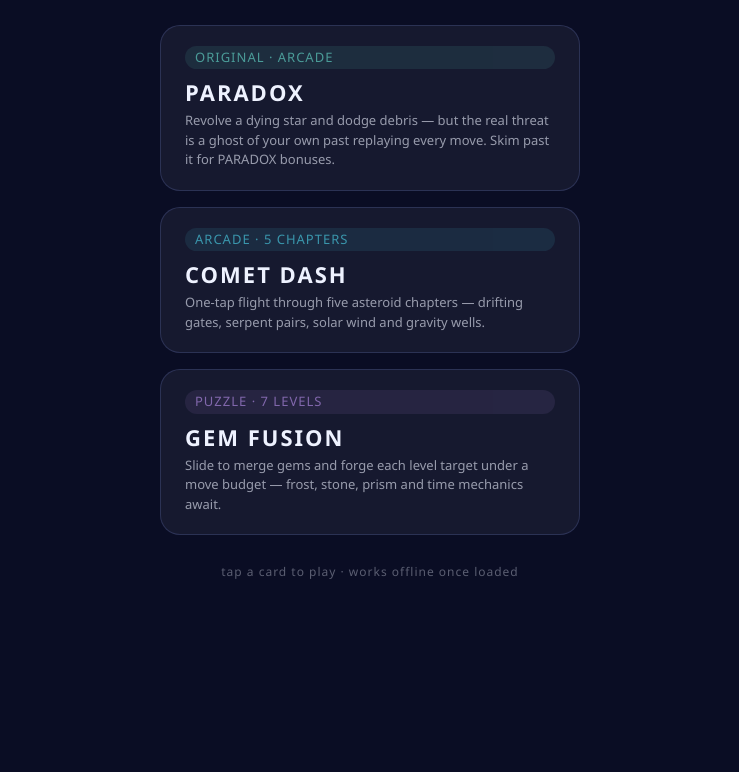
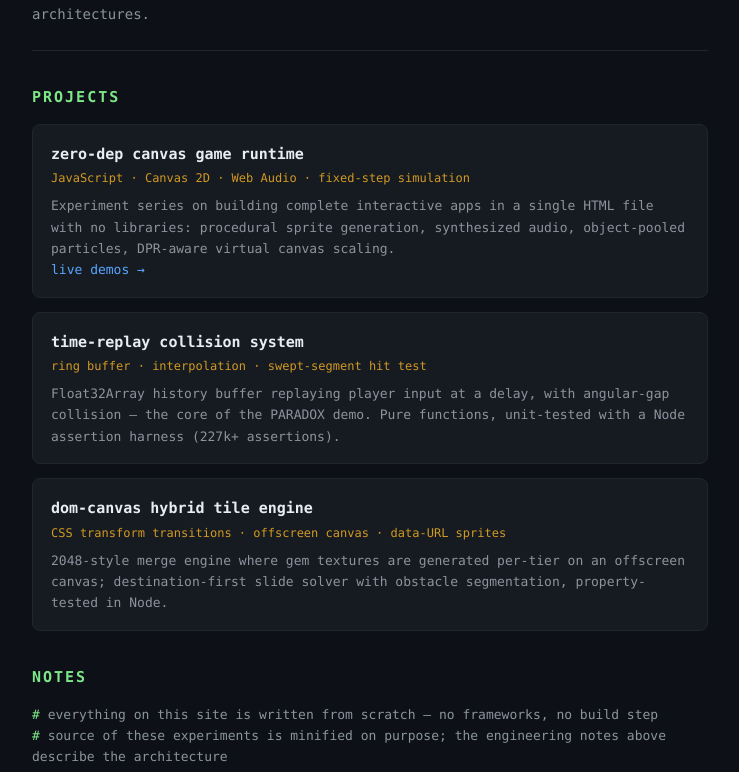
Before and after one commit to dustfree999/dustfree999.github.io, a plain HTML site: page index.html in a window 1280 px wide. Shown: the part 150-922 px from the top of the page, without its empty margins (270-1009 px from the left). Before the commit the page ends 800 px from the top, so only its background shows below. Drawn offline with Linux system fonts and the light colour scheme.

Commit message:
developer portfolio

```diff
--- a/index.html
+++ b/index.html
@@ -2,56 +2,61 @@
 <html lang="en">
 <head>
 <meta charset="UTF-8">
-<meta name="viewport" content="width=device-width, initial-scale=1, viewport-fit=cover">
-<title>Dustfree · Games</title>
+<meta name="viewport" content="width=device-width, initial-scale=1">
+<meta name="description" content="dustfree — front-end developer. Projects: HTML5 game engine experiments, Canvas rendering, Web Audio synthesis.">
+<title>dustfree · dev</title>
 <style>
   * { margin:0; padding:0; box-sizing:border-box; }
-  body {
-    min-height:100vh; background:#0a0d24; color:#eef2ff;
-    font-family: ui-rounded, 'Segoe UI', system-ui, sans-serif;
-    display:flex; flex-direction:column; align-items:center; justify-content:center;
-    gap:28px; padding:40px 20px;
-  }
-  h1 { font-size:34px; letter-spacing:6px; font-weight:700; text-shadow:0 0 26px rgba(82,233,255,.4); }
-  p.sub { opacity:.55; font-size:14px; letter-spacing:1px; margin-top:-16px; }
-  .cards { display:flex; flex-direction:column; gap:16px; width:min(420px, 92vw); }
-  a.card {
-    display:block; text-decoration:none; color:inherit;
-    background:rgba(255,255,255,.05); border:1px solid rgba(140,160,255,.18);
-    border-radius:20px; padding:20px 24px;
-    transition:transform .12s ease, border-color .12s ease, background .12s ease;
-  }
-  a.card:active { transform:scale(.97); }
-  a.card:hover { border-color:rgba(110,243,222,.5); background:rgba(255,255,255,.08); }
-  .card b { font-size:22px; letter-spacing:2px; display:block; margin-bottom:4px; }
-  .card span { font-size:13px; opacity:.6; line-height:1.5; display:block; }
-  .tag { display:inline-block; font-size:11px; letter-spacing:1px; padding:2px 10px; border-radius:999px; margin-bottom:8px; }
-  .t1 { background:rgba(110,243,222,.15); color:#6ef3de; }
-  .t2 { background:rgba(82,233,255,.15); color:#52e9ff; }
-  .t3 { background:rgba(201,155,255,.15); color:#c99bff; }
-  footer { font-size:12px; opacity:.35; letter-spacing:1px; }
+  body { background:#0d1117; color:#e6edf3; font-family: ui-monospace, 'Cascadia Code', Consolas, monospace; line-height:1.65; }
+  .wrap { max-width:720px; margin:0 auto; padding:56px 22px; }
+  header { border-bottom:1px solid #21262d; padding-bottom:24px; margin-bottom:32px; }
+  h1 { font-size:26px; color:#58a6ff; }
+  h1 .at { color:#8b949e; }
+  .bio { color:#8b949e; font-size:14px; margin-top:8px; }
+  h2 { font-size:15px; color:#7ee787; margin:34px 0 14px; text-transform:uppercase; letter-spacing:2px; }
+  .proj { border:1px solid #21262d; border-radius:8px; padding:16px 18px; margin-bottom:14px; background:#161b22; }
+  .proj b { color:#e6edf3; font-size:15px; }
+  .proj .stack { font-size:12px; color:#d29922; margin:2px 0 6px; }
+  .proj p { font-size:13px; color:#8b949e; }
+  .proj a { color:#58a6ff; text-decoration:none; font-size:13px; }
+  .proj a:hover { text-decoration:underline; }
+  ul.notes { list-style:none; font-size:13px; color:#8b949e; }
+  ul.notes li::before { content:"# "; color:#7ee787; }
+  footer { margin-top:44px; padding-top:18px; border-top:1px solid #21262d; font-size:12px; color:#484f58; }
 </style>
 </head>
 <body>
-  <h1>DUSTFREE · GAMES</h1>
-  <p class="sub">handmade HTML5 mini-games · all art &amp; sound generated in code</p>
-  <div class="cards">
-    <a class="card" href="/gamework/paradox/">
-      <span class="tag t1">ORIGINAL · ARCADE</span>
-      <b>PARADOX</b>
-      <span>Revolve a dying star and dodge debris — but the real threat is a ghost of your own past replaying every move. Skim past it for PARADOX bonuses.</span>
-    </a>
-    <a class="card" href="/gamework/comet-dash/">
-      <span class="tag t2">ARCADE · 5 CHAPTERS</span>
-      <b>COMET DASH</b>
-      <span>One-tap flight through five asteroid chapters — drifting gates, serpent pairs, solar wind and gravity wells.</span>
-    </a>
-    <a class="card" href="/gamework/gem-merge/">
-      <span class="tag t3">PUZZLE · 7 LEVELS</span>
-      <b>GEM FUSION</b>
-      <span>Slide to merge gems and forge each level target under a move budget — frost, stone, prism and time mechanics await.</span>
-    </a>
+<div class="wrap">
+  <header>
+    <h1>dustfree<span class="at">@github</span></h1>
+    <p class="bio">Front-end developer · interested in browser runtime internals: Canvas 2D rendering pipelines, Web Audio synthesis, zero-dependency single-file architectures.</p>
+  </header>
+
+  <h2>Projects</h2>
+  <div class="proj">
+    <b>zero-dep canvas game runtime</b>
+    <div class="stack">JavaScript · Canvas 2D · Web Audio · fixed-step simulation</div>
+    <p>Experiment series on building complete interactive apps in a single HTML file with no libraries: procedural sprite generation, synthesized audio, object-pooled particles, DPR-aware virtual canvas scaling.</p>
+    <p><a href="/gamework/">live demos →</a></p>
   </div>
-  <footer>tap a card to play · works offline once loaded</footer>
+  <div class="proj">
+    <b>time-replay collision system</b>
+    <div class="stack">ring buffer · interpolation · swept-segment hit test</div>
+    <p>Float32Array history buffer replaying player input at a delay, with angular-gap collision — the core of the PARADOX demo. Pure functions, unit-tested with a Node assertion harness (227k+ assertions).</p>
+  </div>
+  <div class="proj">
+    <b>dom-canvas hybrid tile engine</b>
+    <div class="stack">CSS transform transitions · offscreen canvas · data-URL sprites</div>
+    <p>2048-style merge engine where gem textures are generated per-tier on an offscreen canvas; destination-first slide solver with obstacle segmentation, property-tested in Node.</p>
+  </div>
+
+  <h2>Notes</h2>
+  <ul class="notes">
+    <li>everything on this site is written from scratch — no frameworks, no build step</li>
+    <li>source of these experiments is minified on purpose; the engineering notes above describe the architecture</li>
+  </ul>
+
+  <footer>hosted on GitHub Pages · no trackers</footer>
+</div>
 </body>
 </html>
```
